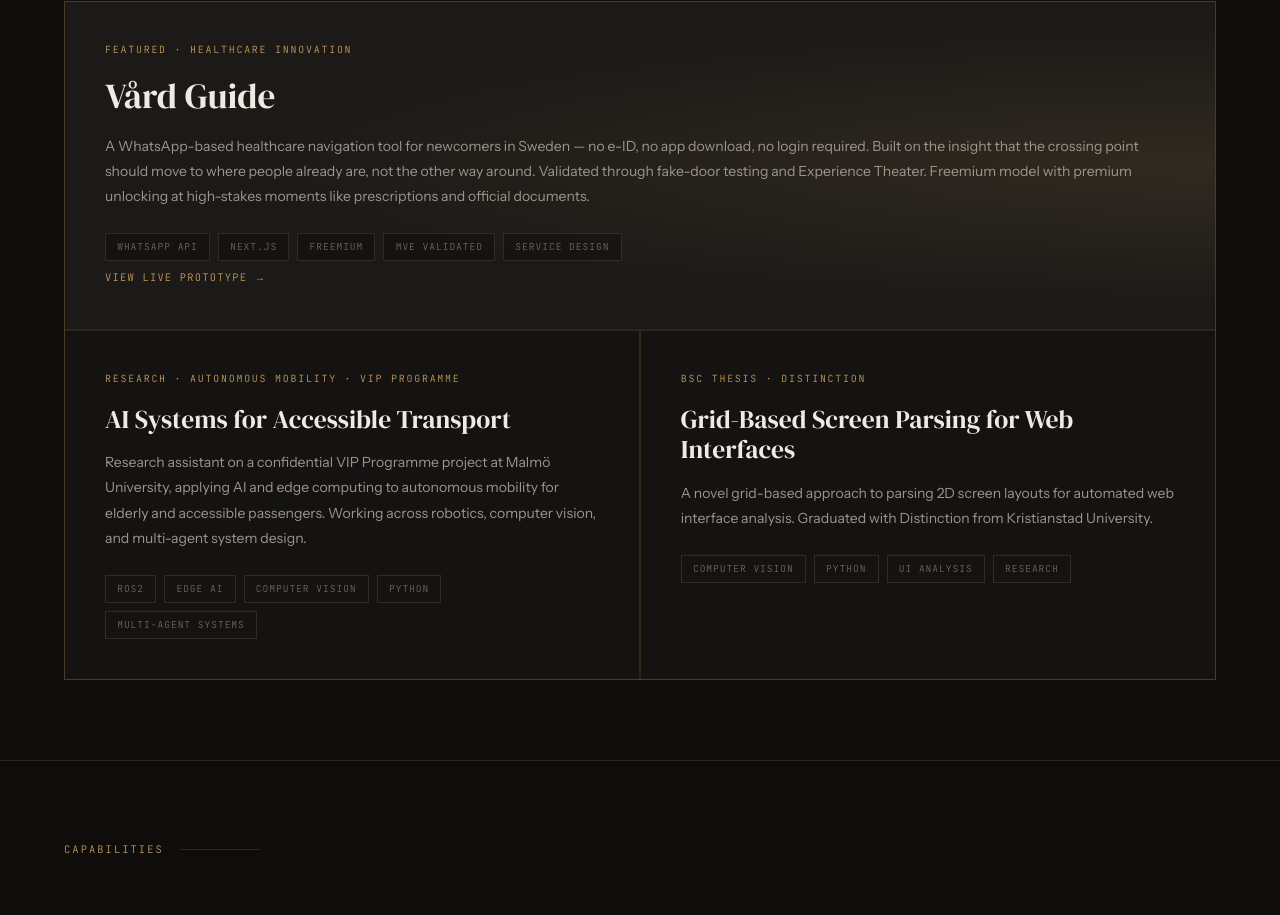
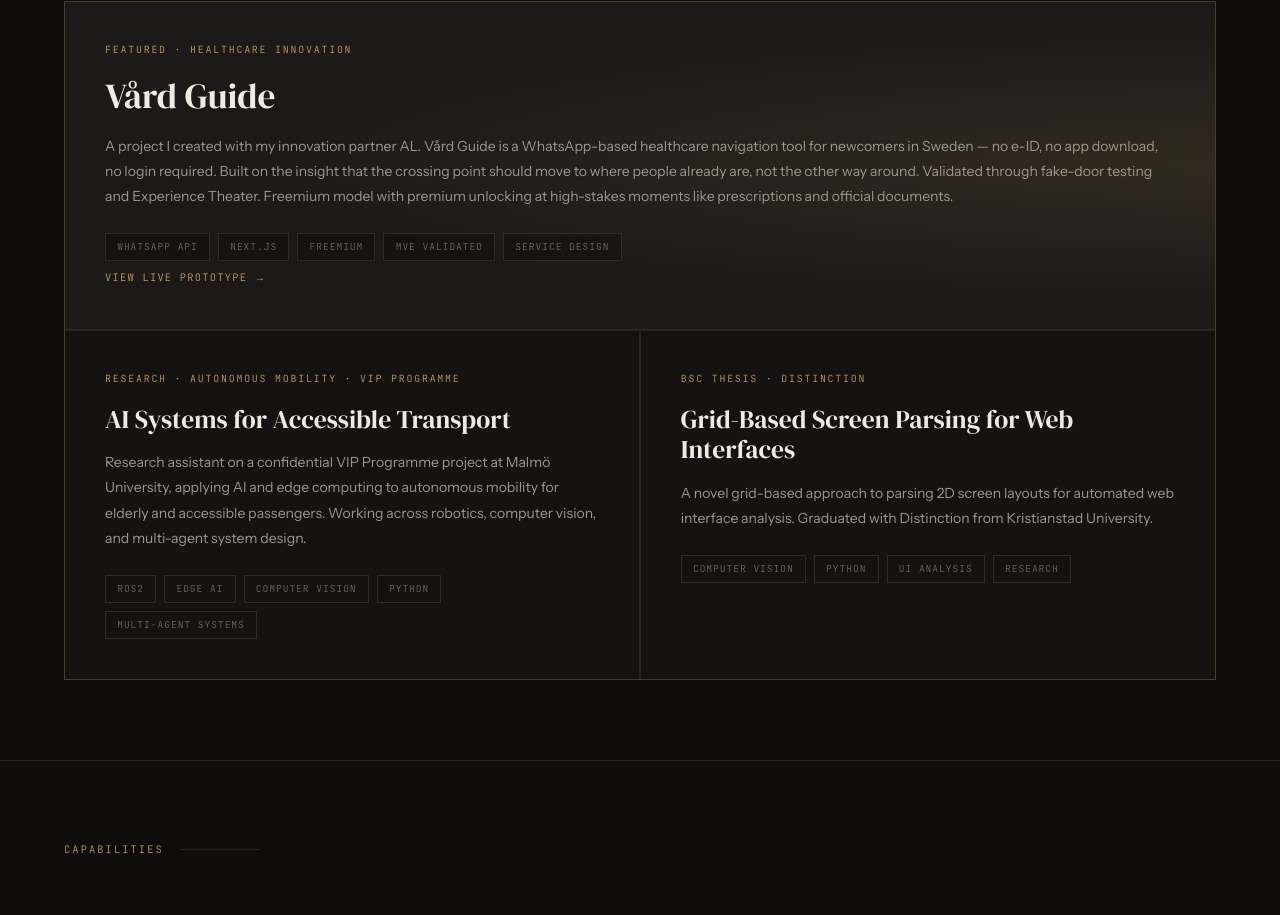
Before and after one commit to sams258/SamFolio-Portfolio-Website, a Next.js app: page / in a window 1280 px wide. Shown: the part 2351-3266 px from the top of the page. Built offline with nearby package versions, Linux system fonts and the light colour scheme.

Commit message:
authored

```diff
--- a/src/app/components/Projects.tsx
+++ b/src/app/components/Projects.tsx
@@ -30,7 +30,7 @@ export default function Projects() {
           <div className={styles.type}>Featured · Healthcare Innovation</div>
           <h3>Vård Guide</h3>
           <p>
-            A WhatsApp-based healthcare navigation tool for newcomers in Sweden
+            A project I created with my innovation partner AL. Vård Guide is a WhatsApp-based healthcare navigation tool for newcomers in Sweden
             — no e-ID, no app download, no login required. Built on the insight
             that the crossing point should move to where people already are, not
             the other way around. Validated through fake-door testing and
```
